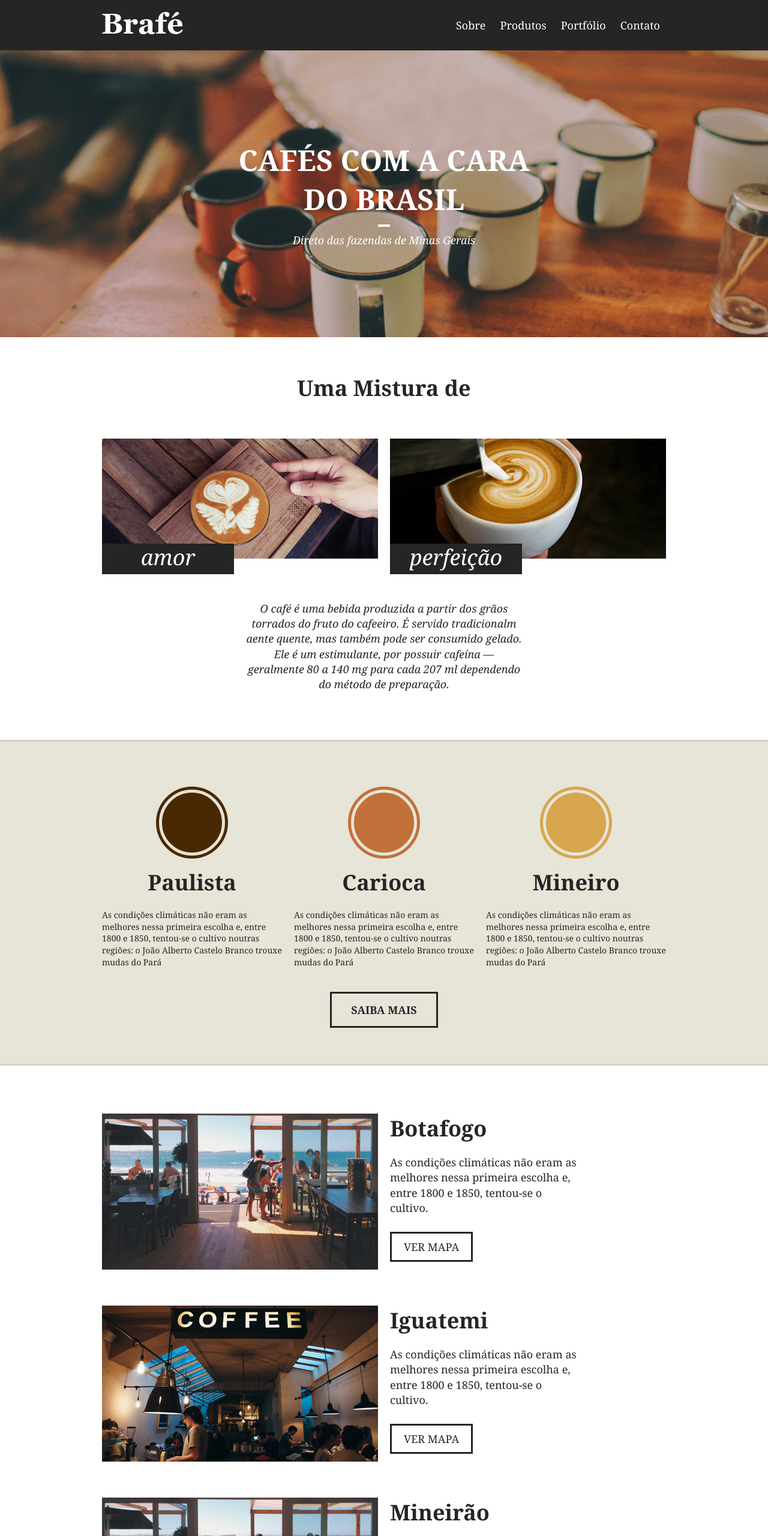
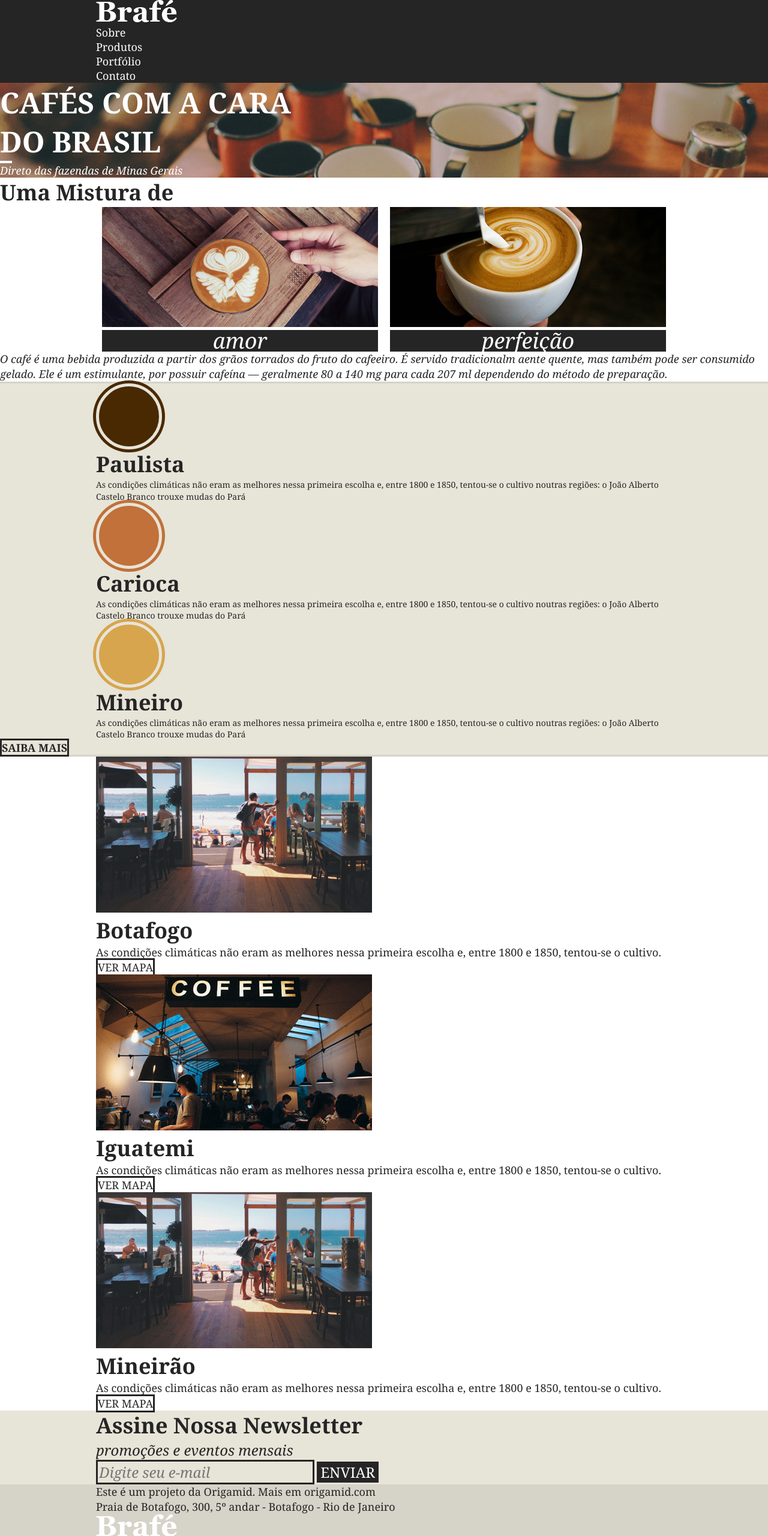
Before and after one commit to dgusfr/CafeCultura, a plain HTML site: page index.html in a window 1280 px wide. Shown: the top 2560 px of the page at 60% size. Drawn offline with Linux system fonts and the light colour scheme.

Commit message:
changes grid

```diff
--- /dev/null
+++ b/css/grid.css
@@ -0,0 +1,55 @@
+.container {
+	max-width: 960px;
+	margin: 0 auto;
+}
+
+.container::after, .container::before {
+	content: '';
+	display: table;
+	clear: both;
+}
+
+.grid-1, .grid-2, .grid-3, .grid-4, .grid-5, .grid-6, .grid-7, .grid-8, .grid-9, .grid-10, .grid-11, .grid-12 {
+	margin-left: 10px;
+	margin-right: 10px;
+	float: left;
+	display: block;
+	min-height: 1px;
+}
+
+.grid-1 {
+	width: calc(8.333% - 20px);
+}
+.grid-2 {
+	width: calc(16.666% - 20px);
+}
+.grid-3 {
+	width: calc(25% - 20px);
+}
+.grid-4 {
+	width: calc(33.333% - 20px);
+}
+.grid-5 {
+	width: calc(41.666% - 20px);
+}
+.grid-6 {
+	width: calc(50% - 20px);
+}
+.grid-7 {
+	width: calc(58.333% - 20px);
+}
+.grid-8 {
+	width: calc(66.666% - 20px);
+}
+.grid-9 {
+	width: calc(75% - 20px);
+}
+.grid-10 {
+	width: calc(83.333% - 20px);
+}
+.grid-11 {
+	width: calc(91.666% - 20px);
+}
+.grid-12 {
+	width: calc(100% - 20px);
+}
--- a/css/style.css
+++ b/css/style.css
@@ -18,55 +18,12 @@ body {
 
 .menu {
 	background: #252525;
-	padding: 20px 0;
-}
-
-.menu-container {
-	max-width: 960px;
-	margin: 0 auto;
-}
-
-.menu-container::after, .menu-container::before {
-	content: '';
-	display: table;
-	clear: both;
-}
-
-a.menu-logo {
-	display: block;
-	float: left;
-	margin-left: 10px;
-}
-
-.menu-nav {
-	float: right;
-	margin-right: 10px;
-}
-
-.menu-nav li {
-	display: inline-block;
 }
 
 .menu-nav a {
-	display: block;
-	padding: 10px;
 	text-decoration: none;
 	color: #fff;
 	font-size: 1.125em;
-}
-
-@media (max-width: 739px) {
-	.menu {
-		text-align: center;
-	}
-	a.menu-logo {
-		float: none;
-		margin: 0 auto;
-	}
-	.menu-nav {
-		float: none;
-		clear: both;
-	}
 }
 
 /* Intro */
@@ -74,8 +31,6 @@ a.menu-logo {
 .intro {
 	background: url('../img/bg-intro.jpg') no-repeat center center;
 	background-size: cover;
-	padding: 150px 0;
-	text-align: center;
 	color: #fff;
 }
 
@@ -90,7 +45,6 @@ a.menu-logo {
 	width: 20px;
 	height: 4px;
 	background: #fff;
-	margin: 10px auto;
 }
 
 .intro p {
@@ -98,57 +52,20 @@ a.menu-logo {
 	font-size: 1.125em;
 }
 
-@media (max-width: 739px) {
-	.intro {
-		padding: 60px 0;
-	}
-}
-
 /* Sobre */
 
-.sobre {
-	padding: 60px 0;
-}
-
-.sobre-container {
-	max-width: 960px;
-	margin: 0 auto;
-}
-
-.sobre-container::after, .sobre-container::before {
-	content: '';
-	display: table;
-	clear: both;
-}
-
 .sobre h2 {
-	text-align: center;
 	font-size: 2.25em;
-	margin-bottom: 60px;
-}
-
-.sobre-item {
-	width: 460px;
-	float: left;
-	margin: 0 10px;
-}
-
-.sobre-item img {
-	display: block;
-	max-width: 100%;
 }
 
 .sobre-item h3 {
 	font-size: 2.25em;
 	line-height: 1em;
 	background: #252525;
-	width: 220px;
 	color: #fff;
 	font-style: italic;
 	font-weight: normal;
 	text-align: center;
-	padding: 5px 0 10px 0;
-	top: -25px;
 	position: relative;
 }
 
@@ -156,60 +73,18 @@ a.menu-logo {
 	font-size: 1.125em;
 	line-height: 1.4em;
 	font-style: italic;
-	text-align: center;
-	margin: 20px auto;
-	max-width: 460px;
-}
-
-@media (min-width: 740px) and (max-width: 980px) {
-	.sobre-container {
-		max-width: 720px;
-	}
-	.sobre-item {
-		width: 340px;
-	}
-}
-
-@media (max-width: 739px) {
-	.sobre-container {
-		max-width: 300px;
-	}
-	.sobre-item {
-		width: 300px;
-		margin: 0 auto;
-	}
 }
 
 /* Produtos */
 
 .produtos {
 	background: #e7e4d8;
-	padding: 60px 0;
 	border-top: 3px solid #d6d3c8;
 	border-bottom: 3px solid #d6d3c8;
 }
 
-.produtos-container {
-	max-width: 960px;
-	margin: 0 auto;
-}
-
-.produtos-container::before, .produtos-container::after {
-	content: '';
-	display: table;
-	clear: both;
-}
-
-.produtos-item {
-	width: 300px;
-	float: left;
-	margin: 0 10px 20px 10px;
-}
-
 .produtos-item h2 {
-	text-align: center;
 	font-size: 2.25em;
-	margin-bottom: 20px;
 }
 
 .produtos-item h2::before {
@@ -219,7 +94,6 @@ a.menu-logo {
 	height: 100px;
 	background: currentColor;
 	border-radius: 50%;
-	margin: 20px auto;
 	border: 5px solid #e7e4d8;
 	box-shadow: 0 0 0 5px currentColor;
 }
@@ -242,79 +116,24 @@ h2.produtos-mineiro::before {
 }
 
 .produtos-btn {
-	width: 180px;
 	border: 3px solid #252525;
 	color: #252525;
 	text-decoration: none;
-	display: block;
-	margin: 20px auto 0 auto;
 	text-align: center;
 	font-size: 1.125em;
 	font-weight: bold;
 	text-transform: uppercase;
-	padding: 15px 0;
-}
-
-@media (min-width: 740px) and (max-width: 980px) {
-	.produtos-container {
-		max-width: 720px;
-	}
-	.produtos-item {
-		width: 220px;
-	}
-}
-
-@media (max-width: 739px) {
-	.produtos-container {
-		max-width: 300px;
-	}
-	.produtos-item {
-		margin: 0 auto 20px auto;
-	}
 }
 
 /* Locais */
 
-.locais {
-	max-width: 960px;
-	margin: 0 auto;
-	padding: 20px 0;
-}
-
-.locais-item {
-	clear: both;
-	margin: 60px auto;
-}
-
-.locais-item::after, .locais-item::before {
-	display: table;
-	content: '';
-	clear: both;
-}
-
-.locais-item img {
-	width: 460px;
-	display: block;
-	float: left;
-	margin: 0 10px;
-}
-
-.locais-item > div {
-	width: 460px;
-	float: left;
-	margin: 0 10px;
-}
-
 .locais-item h2 {
 	font-size: 2.25em;
-	margin-bottom: 20px;
 }
 
 .locais-item p {
 	font-size: 1.125em;
 	line-height: 1.4em;
-	max-width: 320px;
-	margin-bottom: 40px;
 }
 
 .locais-item a {
@@ -323,50 +142,12 @@ h2.produtos-mineiro::before {
 	text-decoration: none;
 	border: 3px solid;
 	color: #252525;
-	padding: 10px 20px;
-}
-
-@media (min-width: 740px) and (max-width: 980px) {
-	.locais {
-		max-width: 720px;
-	}
-	.locais-item > div, .locais-item img {
-		width: 340px;
-	}
-}
-
-@media (max-width: 739px) {
-	.locais {
-		max-width: 300px;
-	}
-	.locais-item > div, .locais-item img {
-		width: 300px;
-		margin: 0px;
-	}
 }
 
 /* Assine */
 
 .assine {
 	background: #e7e4d8;
-	padding: 30px 0;
-}
-
-.assine-container {
-	max-width: 960px;
-	margin: 0 auto;
-}
-
-.assine-container::after, .assine-container::before {
-	content: '';
-	display: table;
-	clear: both;
-}
-
-.assine-info {
-	width: 460px;
-	margin: 0 10px;
-	float: left;
 }
 
 .assine-info h2 {
@@ -378,25 +159,16 @@ h2.produtos-mineiro::before {
 	font-style: italic;
 }
 
-.assine form {
-	width: 460px;
-	margin: 10px 10px 0 10px;
-	float: left;
-}
-
 .assine form label {
 	display: none;
 }
 
 .assine input {
-	width: 320px;
 	border: 3px solid #252525;
 	background: none;
 	font-size: 1.5em;
 	font-style: italic;
 	font-family: Georgia, serif;
-	padding: 10px;
-	float: left;
 }
 
 .assine button {
@@ -405,72 +177,17 @@ h2.produtos-mineiro::before {
 	font-family: Georgia, serif;
 	text-transform: uppercase;
 	font-size: 1.5em;
-	width: 140px;
-	padding: 13px 0;
 	color: #fff;
 	cursor: pointer;
-}
-
-@media (min-width: 740px) and (max-width: 980px) {
-	.assine-container {
-		max-width: 720px;
-	}
-	.assine-info, .assine form, .assine input {
-		width: 340px;
-	}
-}
-
-@media (max-width: 739px) {
-	.assine-container {
-		max-width: 300px;
-	}
-	.assine-info, .assine form, .assine input {
-		width: 300px;
-		margin: 10px 0 0 0;
-	}
 }
 
 /*Footer*/
 
 .footer {
 	background: #d6d3c8;
-	padding: 40px 0;
-}
-
-.footer-container {
-	max-width: 960px;
-	margin: 0 auto;
-}
-
-.footer-container::after, .footer-container::before {
-	content: '';
-	display: table;
-	clear: both;
 }
 
 .footer p {
-	float: left;
-	margin: 0 10px;
 	font-size: 1.125em;
 	line-height: 1.4em;
 }
-
-.footer img {
-	float: right;
-	margin: 0 10px;
-	display: block;
-}
-
-@media (max-width: 739px) {
-	.footer-container {
-		max-width: 300px;
-	}
-	.footer p {
-		float: none;
-		margin: 0px;
-	}
-	.footer img {
-		float: none;
-		margin: 20px 0;
-	}
-}
--- a/index.html
+++ b/index.html
@@ -4,12 +4,13 @@
 	<title>Brafé 1</title>
 	<meta charset="utf-8">
 	<meta name="viewport" content="width=device-width, initial-scale=1, shrink-to-fit=no">
+	<link rel="stylesheet" type="text/css" href="css/grid.css">
 	<link rel="stylesheet" type="text/css" href="css/style.css">
 </head>
 <body>
 
 	<header class="menu">
-		<div class="menu-container">
+		<div class="container">
 			<a class="menu-logo" href="#"><img src="img/brafe.png" alt="Brafé"></a>
 			<nav class="menu-nav">
 				<ul>
@@ -29,12 +30,12 @@
 
 	<section class="sobre">
 		<h2>Uma Mistura de</h2>
-		<div class="sobre-container">
-			<div class="sobre-item">
+		<div class="container">
+			<div class="sobre-item grid-6">
 				<img src="img/cafe-1.jpg">
 				<h3>amor</h3>
 			</div>
-			<div class="sobre-item">
+			<div class="sobre-item grid-6">
 				<img src="img/cafe-2.jpg">
 				<h3>perfeição</h3>
 			</div>
@@ -44,7 +45,7 @@ aente quente, mas também pode ser consumido gelado. Ele é um estimulante, por
 	</section>
 
 	<section class="produtos">
-		<div class="produtos-container">
+		<div class="container">
 			<div class="produtos-item">
 				<h2 class="produtos-paulista">Paulista</h2>
 				<p>As condições climáticas não eram as melhores nessa primeira escolha e, entre 1800 e 1850, tentou-se o cultivo noutras regiões: o João Alberto Castelo Branco trouxe mudas do Pará</p>
@@ -61,7 +62,7 @@ aente quente, mas também pode ser consumido gelado. Ele é um estimulante, por
 		<a class="produtos-btn" href="#">Saiba Mais</a>
 	</section>
 
-	<section class="locais">
+	<section class="locais container">
 		<div class="locais-item">
 			<img src="img/botafogo.jpg" alt="Brafé unidade Botafogo">
 			<div>
@@ -92,7 +93,7 @@ aente quente, mas também pode ser consumido gelado. Ele é um estimulante, por
 	</section>
 
 	<section class="assine">
-		<div class="assine-container">
+		<div class="container">
 			<div class="assine-info">
 				<h2>Assine Nossa Newsletter</h2>
 				<p>promoções e eventos mensais</p>
@@ -106,7 +107,7 @@ aente quente, mas também pode ser consumido gelado. Ele é um estimulante, por
 	</section>
 
 	<footer class="footer">
-		<div class="footer-container">
+		<div class="container">
 			<p>Este é um projeto da Origamid. Mais em origamid.com<br>Praia de Botafogo, 300, 5º andar - Botafogo - Rio de Janeiro</p>
 			<img src="img/brafe.png" alt="Brafé">
 		</div>
```
